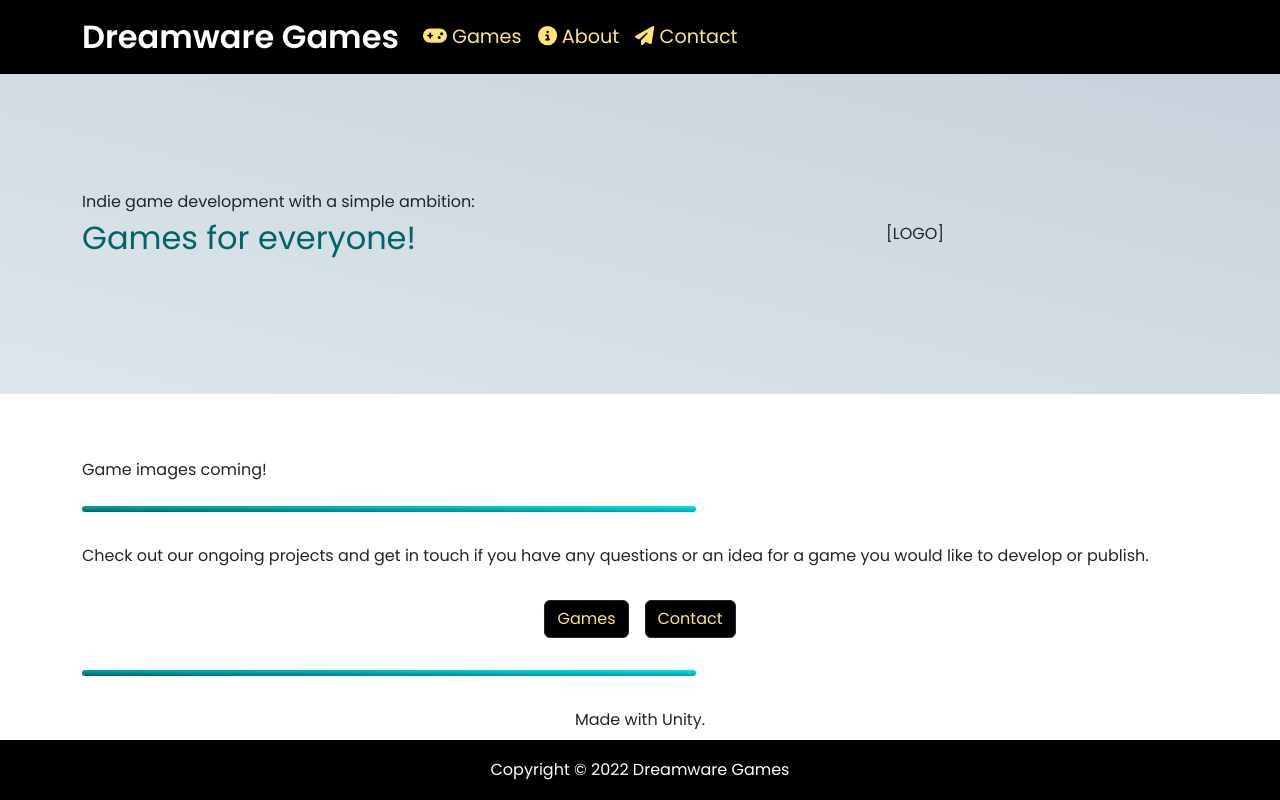
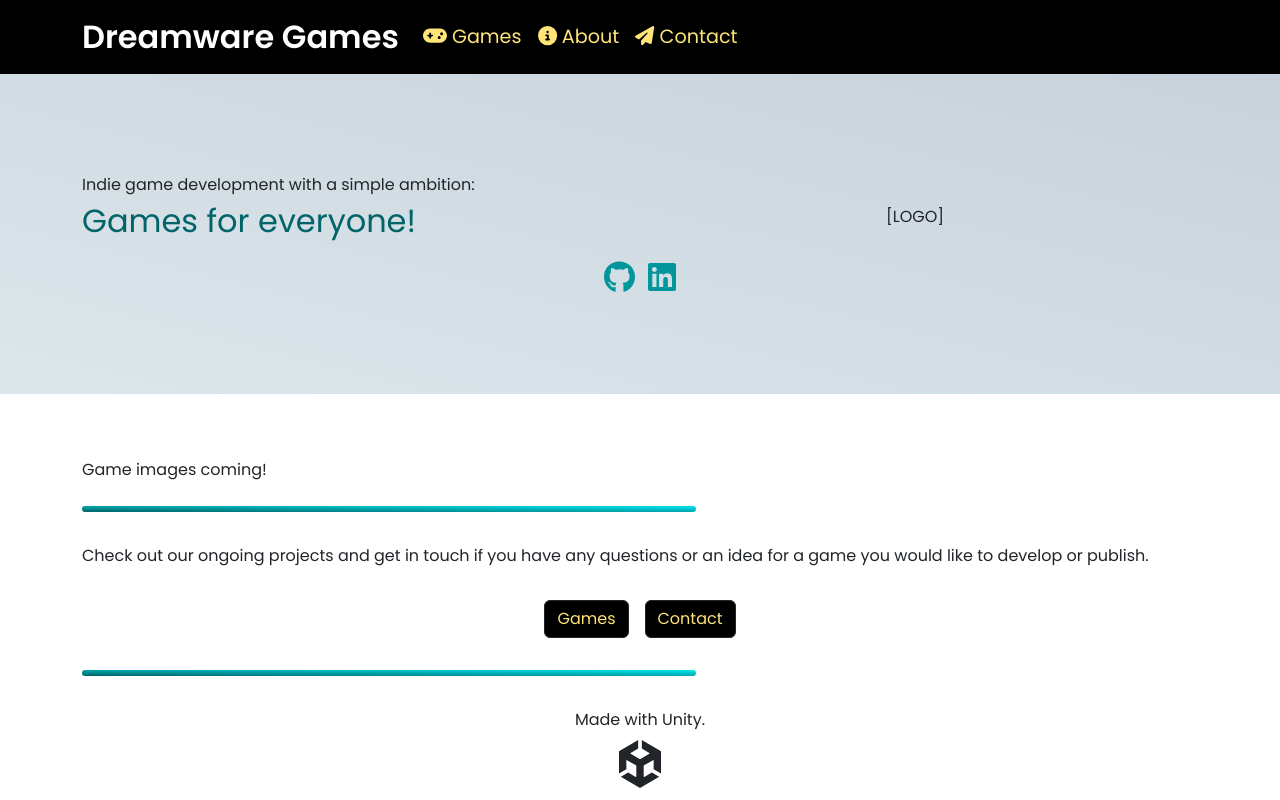
Before and after one commit to Dreamware-Games/website, a React (Create React App) app: page / in a window 1280 px wide. Shown: the top 800 px of the page. Built offline with nearby package versions, Linux system fonts and the light colour scheme.

Commit message:
Social contact. Footer is not absolute.

```diff
--- a/src/assets/css/footer.css
+++ b/src/assets/css/footer.css
@@ -1,4 +1,3 @@
-/* FOOTER */
 .footer {
     background-color: #000;
     margin-top: 40px;
@@ -9,8 +8,4 @@
     align-content: center;
     justify-content: center;
     flex-wrap: wrap;
-    position: fixed;
-    left: 0;
-    bottom: 0;
-    right: 0;
 }
--- a/src/assets/css/style.css
+++ b/src/assets/css/style.css
@@ -15,7 +15,6 @@ h3 {
 
 .wrapper {
     min-height: 30em;
-    padding-bottom: 60px;
 }
 
 .center {
@@ -58,3 +57,11 @@ hr {
     justify-content: center;
     padding: 2em;
 }
+
+.cstm-link {
+    color: #00969B;
+  }
+
+  .cstm-link:hover {
+    color: #006468;
+  }
--- a/src/components/SocialContact.js
+++ b/src/components/SocialContact.js
@@ -6,10 +6,17 @@ import { faLinkedin, faGithub } from '@fortawesome/free-brands-svg-icons'
 
 export const SocialContact = () => {
     return (
-        <Container className='mt-2 center'>
+        <Container className='center'>
             <Row>
-                <Col><FontAwesomeIcon size='3x' icon={faGithub} title='Github' /></Col>
-                <Col><FontAwesomeIcon size='3x' icon={faLinkedin} title='LinkedIn' /></Col>
+                <Col>
+                    <a className='cstm-link' href='https://github.com/Dreamware-Games' target='_blank' rel='noopener noreferrer'>
+                        <FontAwesomeIcon size='2x' icon={faGithub} title='Github' />
+                    </a>
+                    &nbsp;&nbsp;&nbsp;
+                    <a className='cstm-link' href='https://www.linkedin.com/company/dreamware-games/' target='_blank' rel='noopener noreferrer'>
+                        <FontAwesomeIcon size='2x' icon={faLinkedin} title='LinkedIn' />
+                    </a>
+                </Col>
             </Row>
         </Container>
     )
--- a/src/pages/Home.js
+++ b/src/pages/Home.js
@@ -5,6 +5,7 @@ import { FontAwesomeIcon } from '@fortawesome/react-fontawesome'
 import { faUnity } from '@fortawesome/free-brands-svg-icons'
 
 import { Platforms } from '../components/Platforms';
+import { SocialContact } from '../components/SocialContact'
 import { Separator } from '../components/common/Separator';
 
 
@@ -23,6 +24,7 @@ export const Home = () => {
                         </Col>
                     </Row>
                 </Container>
+                <SocialContact />
             </div>
             <Container className='mt-5 wrapper'>
                 <Row>
```
